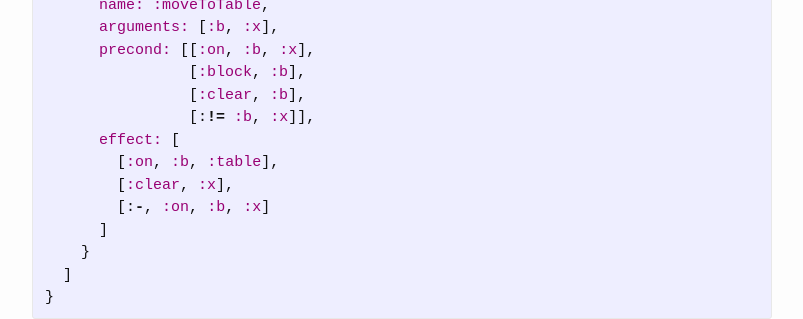
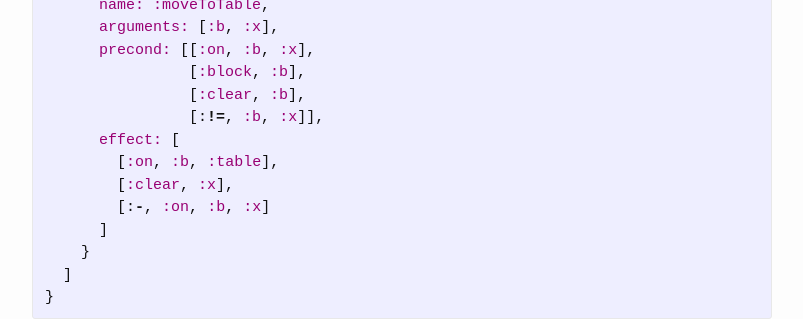
Before and after one commit to xli/xli.github.io, a Jekyll site: the page built from _posts/2015-06-23-classical-planning-part-1.md, in a window 1280 px wide and 900 px high, scrolled down 2448 px. Shown: the part 184-503 px from the top of the window, without its empty margins (238-1041 px from the left). Built offline with Jekyll 4.4.1, drawn with Linux system fonts in a browser that asks for light colours.

Commit message:
fix code example typo

```diff
--- a/_posts/2015-06-23-classical-planning-part-1.md
+++ b/_posts/2015-06-23-classical-planning-part-1.md
@@ -133,7 +133,7 @@ The blocks world example in the book:
       precond: [[:on, :b, :x],
                 [:block, :b],
                 [:clear, :b],
-                [:!= :b, :x]],
+                [:!=, :b, :x]],
       effect: [
         [:on, :b, :table],
         [:clear, :x],
```
